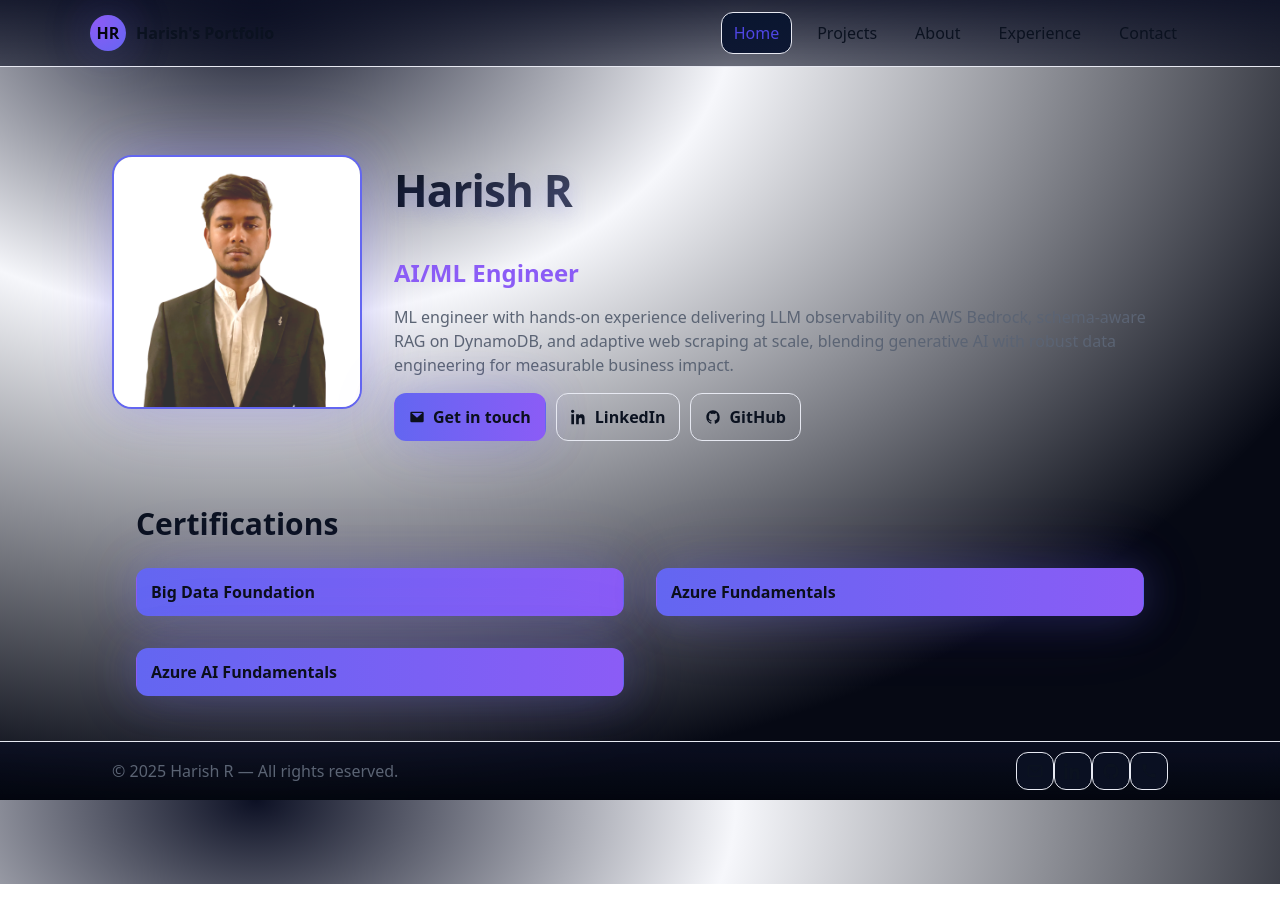
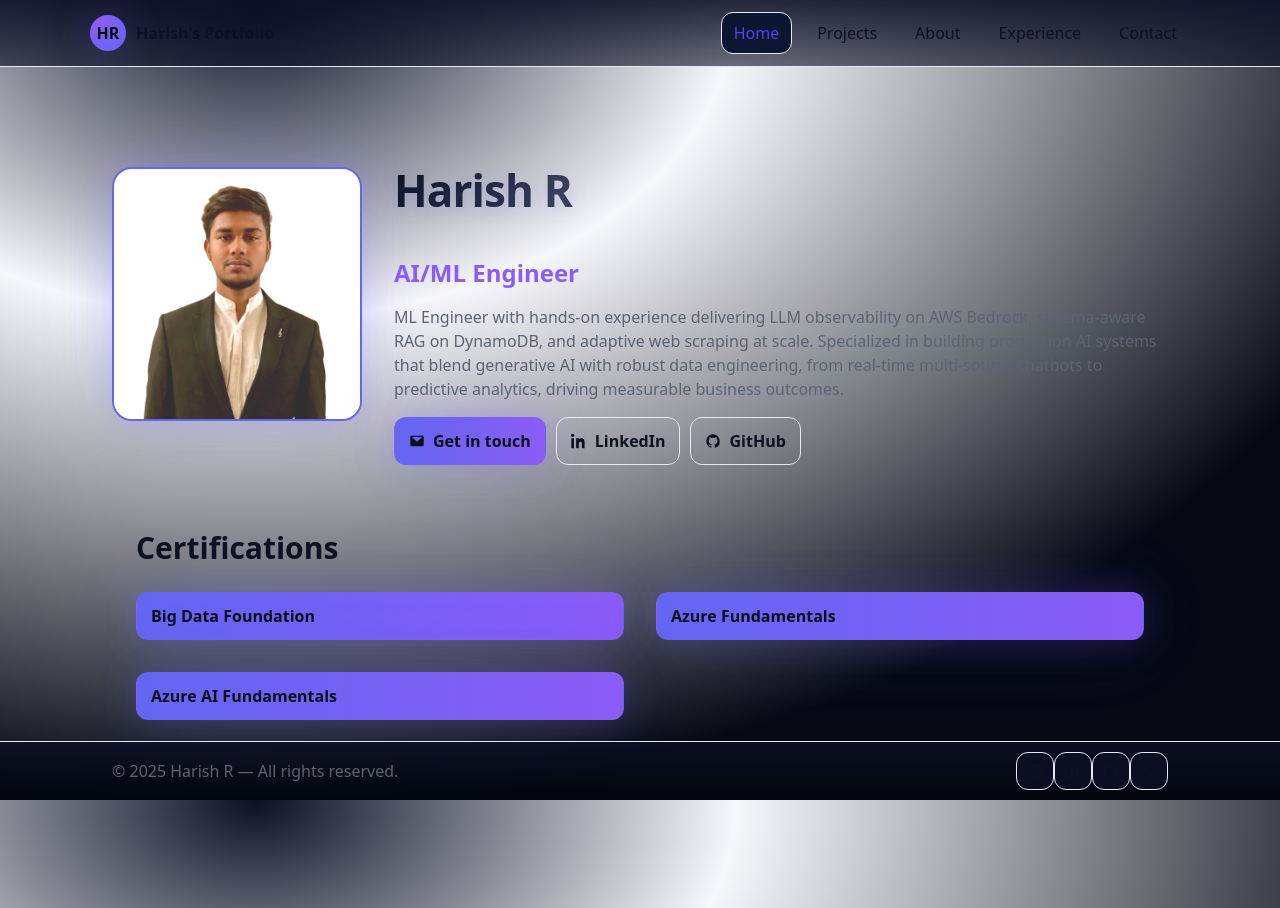
Before and after one commit to Harishr0608/portfolio, a React (Vite) app: page / in a window 1280 px wide. Before the commit the page ends 884 px from the top, so only its background shows below. Built offline with nearby package versions, Linux system fonts and the light colour scheme.

Commit message:
updated about and home description

```diff
--- a/src/pages/About.jsx
+++ b/src/pages/About.jsx
@@ -94,7 +94,11 @@ function TimelineItem({ item, last }) {
 }
 
 export default function About(){
-  const aboutBlurb = `Machine Learning Engineer with a solid foundation in software engineering and practical experience in LLM applications, RAG, AWS Bedrock, and DynamoDB. Built real-time systems for prompt-response monitoring, case-sensitive NoSQL querying, and web automation with LLM pipelines. Focused on scalable ML/NLP solutions that combine generative AI with analytics to drive data-informed decisions.`
+  const aboutBlurb = `Machine Learning Engineer with production experience in LLM observability, retrieval-augmented generation, and intelligent automation systems. At Giggso, delivered enterprise-grade AI solutions including comprehensive LLM monitoring pipelines on AWS Bedrock, schema-aware RAG for DynamoDB querying, and scalable web scraping automation that reduced manual effort while improving data quality and system reliability.
+
+Built diverse ML applications spanning real-time multi-source chatbots, predictive analytics for retail and finance, computer vision for safety compliance, and natural language processing for content analysis. Expertise includes transformer models, vector databases, async processing architectures, and full-stack AI deployment using modern frameworks like FastAPI, Streamlit, and Docker.
+
+Passionate about bridging the gap between cutting-edge AI research and practical business applications, with a focus on building production-ready systems that combine generative AI capabilities with robust data engineering practices to deliver measurable impact across diverse domains.`
   return (
     <section className="section">
       {/* About hero */}
--- a/src/pages/Home.jsx
+++ b/src/pages/Home.jsx
@@ -17,9 +17,7 @@ export default function Home() {
           <h1 className="title-3d">Harish R</h1>
           <h2 className="role">AI/ML Engineer</h2>
           <p className="subtitle">
-            ML engineer with hands‑on experience delivering LLM observability on AWS Bedrock,
-            schema‑aware RAG on DynamoDB, and adaptive web scraping at scale, blending generative AI
-            with robust data engineering for measurable business impact.
+              ML Engineer with hands-on experience delivering LLM observability on AWS Bedrock, schema-aware RAG on DynamoDB, and adaptive web scraping at scale. Specialized in building production AI systems that blend generative AI with robust data engineering, from real-time multi-source chatbots to predictive analytics, driving measurable business outcomes.
           </p>
 
           {/* Desktop CTA buttons */}
```
